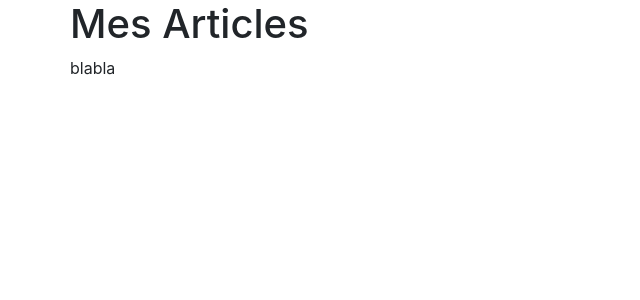
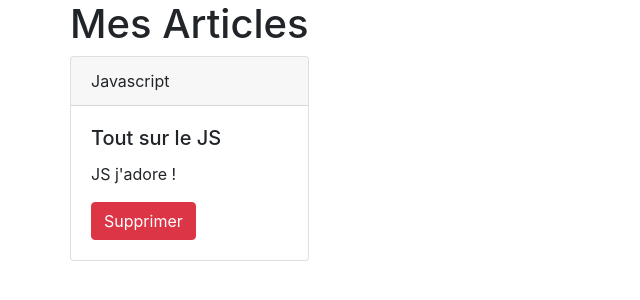
Before and after one commit to Antoine-Goncalves/BlogAngularTest, an Angular app: page / in a window 1280 px wide. Shown: the top 300 px of the page, without its empty margins (0-640 px from the left). Built offline with nearby package versions, Linux system fonts and the light colour scheme.

Commit message:
:fire: add template of articles

```diff
--- a/src/app/postlist/postlist.component.html
+++ b/src/app/postlist/postlist.component.html
@@ -1,4 +1,13 @@
 <h1>Mes Articles</h1>
 <ul class="list-group">
-  <p>blabla</p>
+  <div class="card">
+    <div class="card-header">
+      Javascript
+    </div>
+    <div class="card-body">
+      <h5 class="card-title">Tout sur le JS</h5>
+      <p class="card-text">JS j'adore !</p>
+      <button type="button" class="btn btn-danger">Supprimer</button>
+    </div>
+  </div>
 </ul>
```
